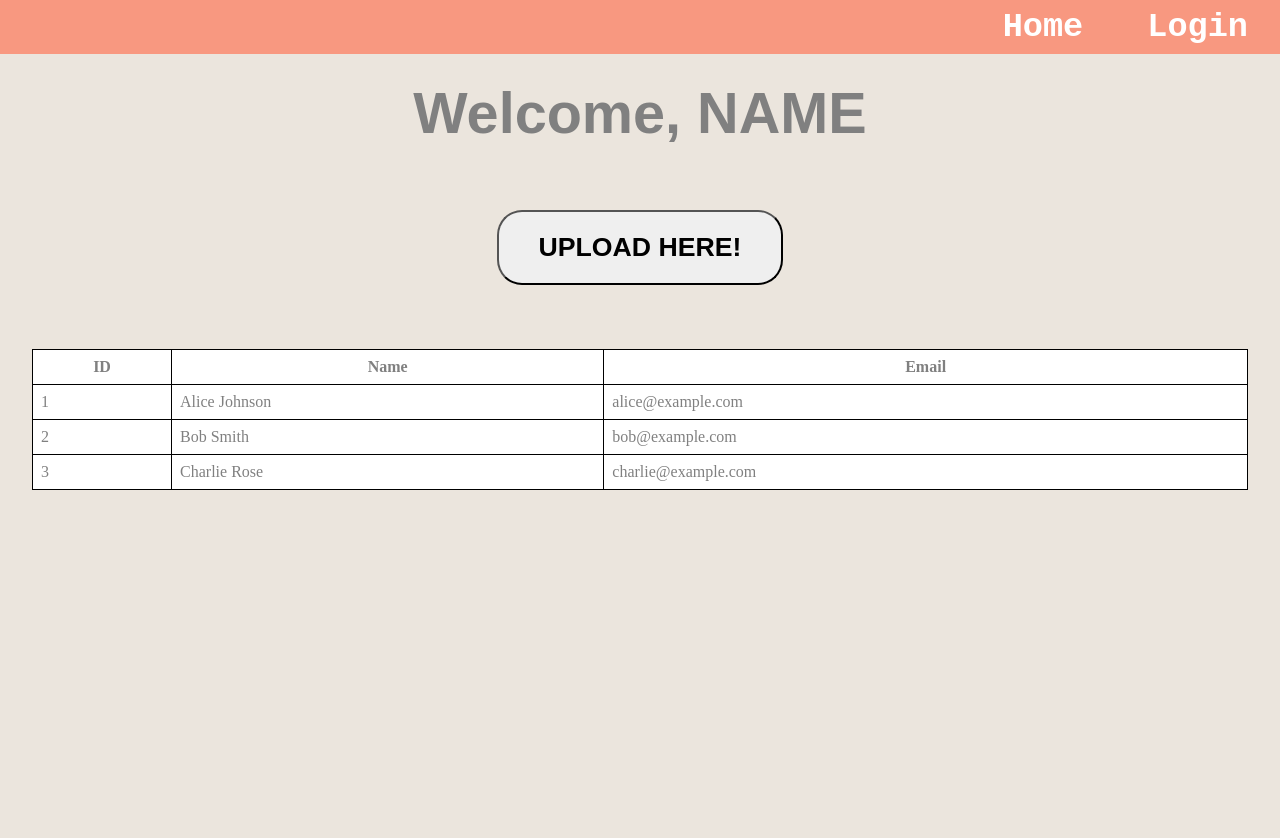
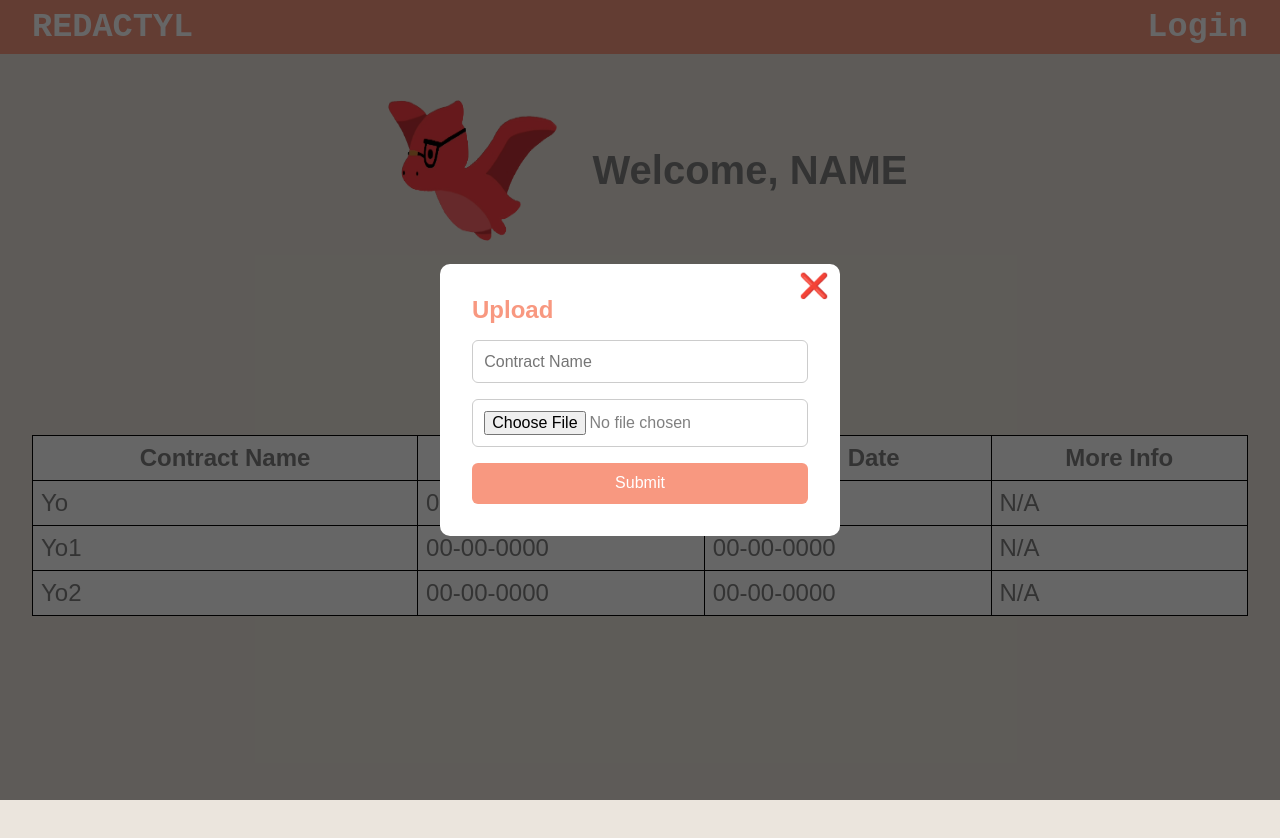
Before and after one commit to AML441/bitcamp-2025-frontend, a Next.js app: page / in a window 1280 px wide. Both pictures are taken after a click on the button "UPLOAD HERE!". Shown: the top 838 px of the page. Built offline with nearby package versions, Linux system fonts and the light colour scheme.

Commit message:
frontend rough draft 2

```diff
--- a/src/app/page.module.css
+++ b/src/app/page.module.css
@@ -7,12 +7,21 @@
   align-items: flex-start;
 }
 
-.title {
+.titleWrapper {
+  display: flex;
+  flex-direction: row;
+  align-items: center;
+  justify-content: center;
+  gap: 20px; /* space between image and text */
+  margin-top: 1rem;
+}
+
+
+.titleText {
+  font-size: 2.5rem;
+  font-weight: bold;
+  text-align: center;
   color: grey;
-  display: flex;
-  justify-content: center;
-  margin: 2%;
-  font-size: 3.6rem;
 }
 
 .container {
@@ -22,7 +31,8 @@
 .buttonContainer {
   display: flex;
   justify-content: center;
-  margin: 5% 5%;
+  margin-top: 2%;
+  margin-bottom: 5%;
 }
 
 .uploadButton {
@@ -30,6 +40,7 @@
   justify-content: center;
   padding: 20px 40px;
   border-radius: 25px;
+  background-color:  #f89880;
 }
 
 .table {
@@ -37,5 +48,63 @@
   margin: auto;
   color: grey;
   background-color: white;
-  font-family: 'Times New Roman', Times, serif;
+  font-family: 'Arial', sans-serif;
+  font-size: 1.5rem;
 }
+
+.modalOverlay {
+  position: fixed;
+  top: 0;
+  left: 0;
+  width: 100vw;
+  height: 100vh;
+  background-color: rgba(0, 0, 0, 0.6);
+  display: flex;
+  justify-content: center;
+  align-items: center;
+  z-index: 1000;
+
+}
+
+.modal {
+  background: white;
+  padding: 2rem;
+  border-radius: 10px;
+  width: 400px;
+  display: flex;
+  flex-direction: column;
+  gap: 1rem;
+  position: relative;
+}
+
+.closeButton {
+  position: absolute;
+  top: 0.5rem;
+  right: 0.7rem;
+  background: transparent;
+  border: none;
+  font-size: 1.5rem;
+  cursor: pointer;
+}
+
+.inputField {
+  padding: 0.7rem;
+  font-size: 1rem;
+  border: 1px solid #ccc;
+  border-radius: 6px;
+  color: grey;
+  background-color: white;
+}
+
+.modalButton {
+  color: #f89880;
+}
+.submitButton {
+  padding: 0.7rem;
+  font-size: 1rem;
+  background-color: #f89880;
+  border: none;
+  color: white;
+  border-radius: 6px;
+  cursor: pointer;
+}
--- a/src/app/page.tsx
+++ b/src/app/page.tsx
@@ -1,21 +1,33 @@
+'use client';
 import Image from "next/image";
+import bitcampLogo from '../imgs/bitcamp2025logo.png';
 import styles from "./page.module.css";
 import UserTable from "../components/UserTable";
+import { useState } from 'react';
+import UploadModal from '../components/UploadModal';
 
 
 
 
 export default function Home() {
+  const [showModal, setShowModal] = useState(false);
   return (
     <div className={styles.body}>
       <div className={styles.container}>
         <div>
-          <h1 className={styles.title}>
-            Welcome, NAME
-          </h1>
+        <div className={styles.titleWrapper}>
+          <Image
+            src={bitcampLogo}
+            alt="logo"
+            width={200}
+            height={200}
+            className={styles.logo}
+          />
+          <h1 className={styles.titleText}>Welcome, NAME</h1>
+        </div>
         </div>
         <div className={styles.buttonContainer}>
-          <button className={styles.uploadButton}>
+        <button className={styles.uploadButton} onClick={() => setShowModal(!showModal)}>
             <h1>UPLOAD HERE!</h1>
           </button>
         </div>
@@ -23,7 +35,7 @@ export default function Home() {
           <UserTable />
         </div>
       </div>
-
+      <UploadModal showModal={showModal} setShowModal={setShowModal} />
     </div>
   );
 }
--- a/src/components/NavBar.module.css
+++ b/src/components/NavBar.module.css
@@ -1,7 +1,7 @@
 .navbar {
    background-color: #f89880;
    display: flex;
-   justify-content: flex-end;
+   justify-content: space-between;
 }
 
 .navLink {
--- a/src/components/NavBar.tsx
+++ b/src/components/NavBar.tsx
@@ -4,13 +4,12 @@ import styles from '../components/NavBar.module.css';
 const Navbar = () => {
   return (
     <nav className={styles.navbar}>
-      <Link href="/" className={styles.navLink}>
-        Home
-      </Link>
-      <Link href="/login" className={styles.navLink}>
-        Login
-      </Link>
-
+        <Link href="/" className={styles.navLink}>
+            REDACTYL
+        </Link>
+        <Link href="/login" className={styles.navLink}>
+            Login
+        </Link>
     </nav>
   );
 };
--- /dev/null
+++ b/src/components/UploadModal.tsx
@@ -0,0 +1,23 @@
+'use client';
+import styles from '../app/page.module.css';
+
+interface UploadModalProps {
+  showModal: boolean;
+  setShowModal: (value: boolean) => void;
+}
+
+export default function UploadModal({ showModal, setShowModal }: UploadModalProps) {
+  if (!showModal) return null;
+  return (
+
+    <div className={styles.modalOverlay}>
+      <div className={styles.modal}>
+        <button className={styles.closeButton} onClick={() => setShowModal(false)}>❌</button>
+        <h2 className={styles.modalButton}>Upload </h2>
+        <input className={styles.inputField} type="text" placeholder="Contract Name" />
+        <input className={styles.inputField} type="file" />
+        <button className={styles.submitButton}>Submit</button>
+      </div>
+    </div>
+  );
+}
--- a/src/components/UserTable.tsx
+++ b/src/components/UserTable.tsx
@@ -3,16 +3,18 @@ import React from "react";
 //for UserTables, all of this is unneccessary and should be implemented through backend I just need this to see
 //what the table looks like
 
-type User = {
-  id: number;
-  name: string;
-  email: string;
+type Contract = {
+  contractName: string;
+  startDate: string;
+  endDate: string;
+  moreInfo: string;
 };
 
-const users: User[] = [
-  { id: 1, name: "Alice Johnson", email: "alice@example.com" },
-  { id: 2, name: "Bob Smith", email: "bob@example.com" },
-  { id: 3, name: "Charlie Rose", email: "charlie@example.com" },
+const contracts: Contract[] = [
+  { contractName: "Yo", startDate: "00-00-0000", endDate: "00-00-0000", moreInfo: "N/A" },
+  { contractName: "Yo1", startDate: "00-00-0000", endDate: "00-00-0000", moreInfo: "N/A" },
+  { contractName: "Yo2", startDate: "00-00-0000", endDate: "00-00-0000", moreInfo: "N/A" },
+
 ];
 
 const UserTable: React.FC = () => {
@@ -20,17 +22,19 @@ const UserTable: React.FC = () => {
     <table style={{ borderCollapse: "collapse", width: "100%" }}>
       <thead>
         <tr>
-          <th style={{ border: "1px solid black", padding: "8px" }}>ID</th>
-          <th style={{ border: "1px solid black", padding: "8px" }}>Name</th>
-          <th style={{ border: "1px solid black", padding: "8px" }}>Email</th>
+          <th style={{ border: "1px solid black", padding: "8px" }}>Contract Name</th>
+          <th style={{ border: "1px solid black", padding: "8px" }}>Start Date</th>
+          <th style={{ border: "1px solid black", padding: "8px" }}>End Date</th>
+          <th style={{ border: "1px solid black", padding: "8px" }}>More Info</th>
         </tr>
       </thead>
       <tbody>
-        {users.map((user) => (
-          <tr key={user.id}>
-            <td style={{ border: "1px solid black", padding: "8px" }}>{user.id}</td>
-            <td style={{ border: "1px solid black", padding: "8px" }}>{user.name}</td>
-            <td style={{ border: "1px solid black", padding: "8px" }}>{user.email}</td>
+        {contracts.map((contract) => (
+          <tr key={contract.contractName}>
+            <td style={{ border: "1px solid black", padding: "8px" }}>{contract.contractName}</td>
+            <td style={{ border: "1px solid black", padding: "8px" }}>{contract.startDate}</td>
+            <td style={{ border: "1px solid black", padding: "8px" }}>{contract.endDate}</td>
+            <td style={{ border: "1px solid black", padding: "8px" }}>{contract.moreInfo}</td>
           </tr>
         ))}
       </tbody>
```
Also changed, not shown: src/imgs/bitcamp2025logo.png (added).
